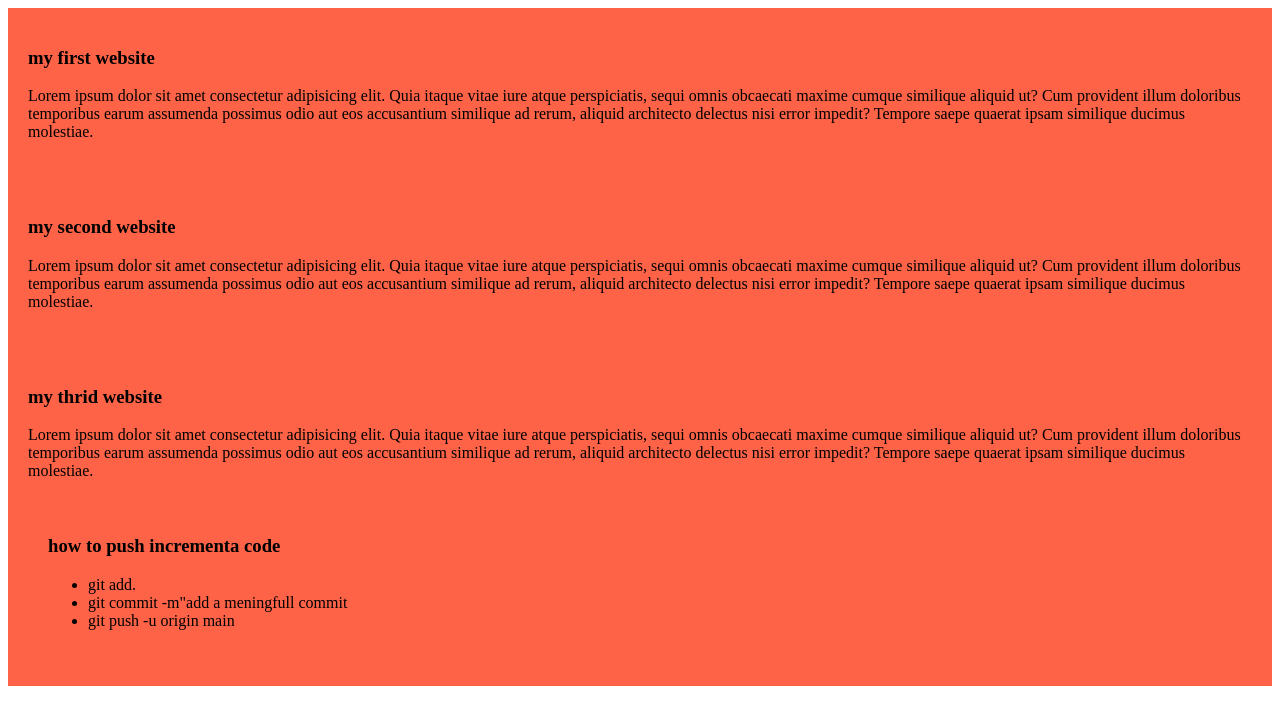
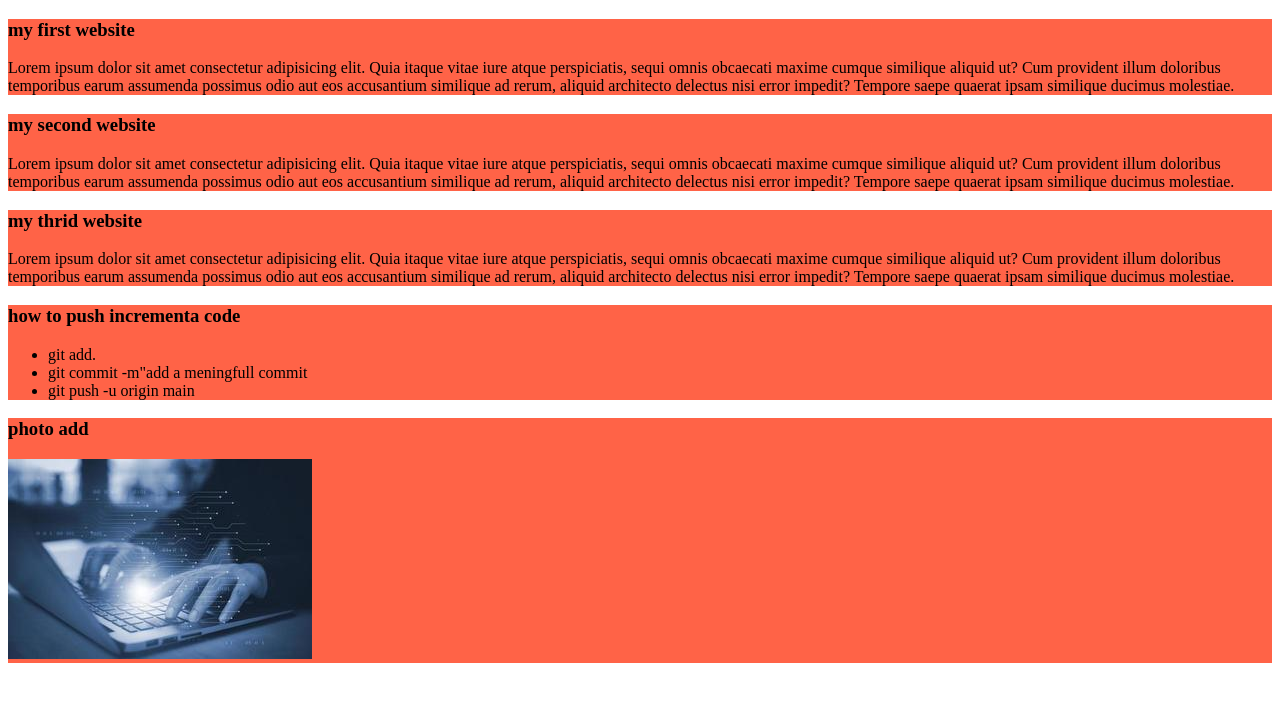
Before and after one commit to jisankhan5/my-simple-website, a plain HTML site: page index.html in a window 1280 px wide. Drawn offline with Linux system fonts and the light colour scheme.

Commit message:
photo added

```diff
--- a/index.html
+++ b/index.html
@@ -15,8 +15,7 @@
     <p>Lorem ipsum dolor sit amet consectetur adipisicing elit. Quia itaque vitae iure atque perspiciatis, sequi omnis obcaecati maxime cumque similique aliquid ut? Cum provident illum doloribus temporibus earum assumenda possimus odio aut eos accusantium similique ad rerum, aliquid architecto delectus nisi error impedit? Tempore saepe quaerat ipsam similique ducimus molestiae.</p>
 </div><div>
     <h3>my thrid website</h3>
-    <p>Lorem ipsum dolor sit amet consectetur adipisicing elit. Quia itaque vitae iure atque perspiciatis, sequi omnis obcaecati maxime cumque similique aliquid ut? Cum provident illum doloribus temporibus earum assumenda possimus odio aut eos accusantium similique ad rerum, aliquid architecto delectus nisi error impedit? Tempore saepe quaerat ipsam similique ducimus molestiae.</p>
-    <div>
+    <p>Lorem ipsum dolor sit amet consectetur adipisicing elit. Quia itaque vitae iure atque perspiciatis, sequi omnis obcaecati maxime cumque similique aliquid ut? Cum provident illum doloribus temporibus earum assumenda possimus odio aut eos accusantium similique ad rerum, aliquid architecto delectus nisi error impedit? Tempore saepe quaerat ipsam similique ducimus molestiae.</p></div>    <div>
         <h3>how to push incrementa code</h3>
         <ul>
             <li>git add.</li>
@@ -24,6 +23,9 @@
             <li>git push -u origin main</li>
         </ul>
     </div>
+<div>
+    <h3>photo add</h3>
+    <img src="jisan.jpg" alt="">
 </div>
 </body>
 </html>
--- a/style.css
+++ b/style.css
@@ -1,4 +1,6 @@
 div{
     background-color: tomato;
-    padding: 20px;
+    /* padding: 20px; */
+    /* border-bottom: 10px; */
+    /* box-sizing: border-box; */
 }
```
Also changed, not shown: jisan.jpg (added).
